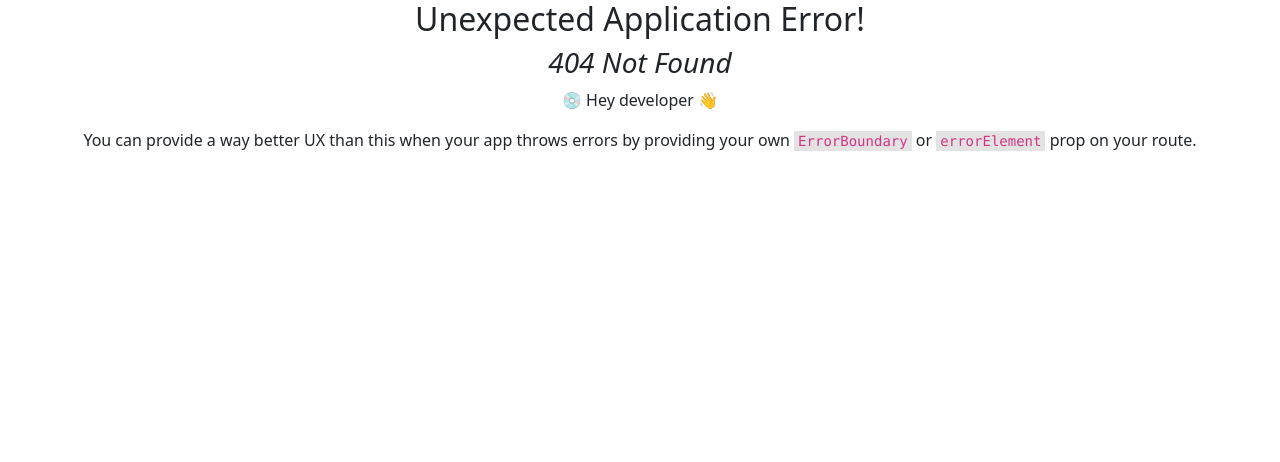
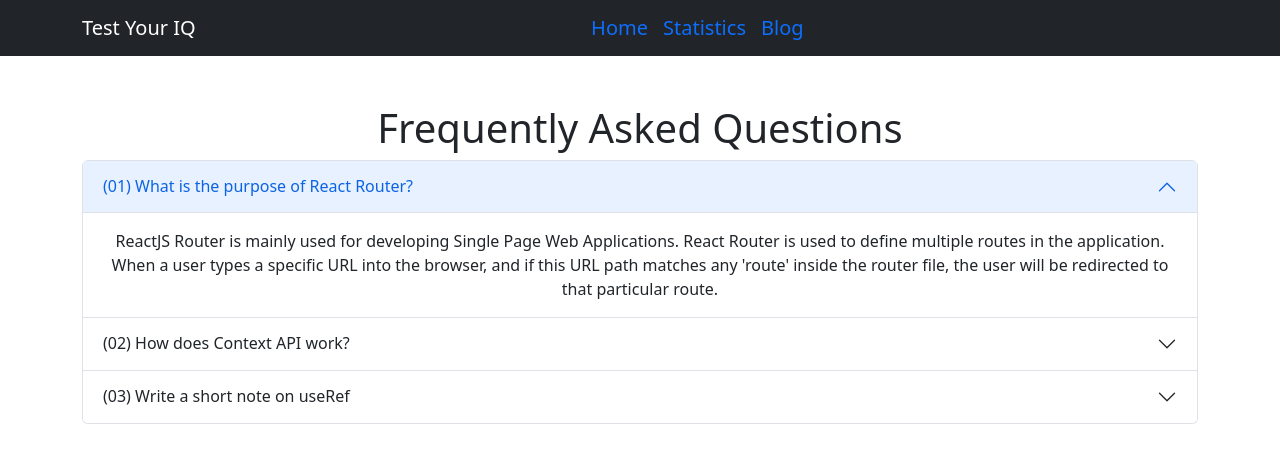
Before and after one commit to hachinrayhan/test-your-iq, a React (Create React App) app: page /blog in a window 1280 px wide. Before the commit this address had no page. Shown: the top 462 px of the page. Built offline with nearby package versions, Linux system fonts and the light colour scheme.

Commit message:
Blog added

```diff
--- a/package.json
+++ b/package.json
@@ -3,6 +3,7 @@
   "version": "0.1.0",
   "private": true,
   "dependencies": {
+    "@heroicons/react": "^2.0.12",
     "@testing-library/jest-dom": "^5.16.5",
     "@testing-library/react": "^13.4.0",
     "@testing-library/user-event": "^13.5.0",
@@ -12,6 +13,7 @@
     "react-dom": "^18.2.0",
     "react-router-dom": "^6.4.2",
     "react-scripts": "5.0.1",
+    "react-toastify": "^9.0.8",
     "web-vitals": "^2.1.4"
   },
   "scripts": {
--- /dev/null
+++ b/src/components/Blog/Blog.js
@@ -0,0 +1,33 @@
+import Accordion from 'react-bootstrap/Accordion';
+
+function Blog() {
+    return (
+        <Accordion className='container mt-5' defaultActiveKey="0">
+            <h1>Frequently Asked Questions</h1>
+            <Accordion.Item eventKey="0">
+                <Accordion.Header>(01) What is the purpose of React Router?</Accordion.Header>
+                <Accordion.Body>
+                    ReactJS Router is mainly used for developing Single Page Web Applications. React Router is used to define multiple routes in the application. When a user types a specific URL into the browser, and if this URL path matches any 'route' inside the router file, the user will be redirected to that particular route.
+                </Accordion.Body>
+            </Accordion.Item>
+            <Accordion.Item eventKey="1">
+                <Accordion.Header>(02) How does Context API work?</Accordion.Header>
+                <Accordion.Body>
+                    Context provides a way to pass data through the component tree without having to pass props down manually at every level. <br />
+                    In a typical React application, data is passed top-down (parent to child) via props, but such usage can be cumbersome for certain types of props (e.g. locale preference, UI theme) that are required by many components within an application. Context provides a way to share values like these between components without having to explicitly pass a prop through every level of the tree.
+                </Accordion.Body>
+            </Accordion.Item>
+            <Accordion.Item eventKey="2">
+                <Accordion.Header>(03) Write a short note on useRef</Accordion.Header>
+                <Accordion.Body>
+                    useRef(initialValue) is a built-in React hook that accepts one argument as the initial value and returns a reference (aka ref). A reference is an object having a special property current. <br />
+                    The useRef Hook allows you to persist values between renders.<br />
+                    It can be used to store a mutable value that does not cause a re-render when updated.<br />
+                    It can be used to access a DOM element directly.
+                </Accordion.Body>
+            </Accordion.Item>
+        </Accordion>
+    );
+}
+
+export default Blog;
--- /dev/null
+++ b/src/components/NotFound/NotFound.js
@@ -0,0 +1,11 @@
+import React from 'react';
+
+const NotFound = () => {
+    return (
+        <div className='mt-5'>
+            <h1>Sorry! <br /> The requested URL was not found on this server. <br /> Error 404</h1>
+        </div>
+    );
+};
+
+export default NotFound;
--- a/src/components/Question/Question.js
+++ b/src/components/Question/Question.js
@@ -1,13 +1,18 @@
 import React from 'react';
+import { checkAnswer } from '../../utilities/functions';
+import { BeakerIcon } from '@heroicons/react/24/solid'
 
 const Question = ({ singleQuestion, index }) => {
-    const { id, question, options } = singleQuestion;
+    const { id, question, options, correctAnswer } = singleQuestion;
     return (
         <div className='bg-info my-2 p-3 rounded'>
+            <div>
+                <BeakerIcon className="h-6 w-6 text-blue-500" />
+            </div>
             <h3><span className='bg-light p-1 rounded me-2'>Question-{index + 1}:</span>{question.replace(/(<([^>]+)>)/ig, '')}</h3>
             {
                 options.map((option, index) => <div key={index}>
-                    <label><input type="radio" name={id} id={index} /> {option}</label>
+                    <label><input onClick={(e) => checkAnswer(e.target.value, correctAnswer)} type="radio" name={id} id={index} value={option} /> {option}</label>
                 </div>)
             }
         </div>
--- /dev/null
+++ b/src/utilities/functions.js
@@ -0,0 +1,21 @@
+import React from 'react';
+
+import { ToastContainer, toast } from 'react-toastify';
+import 'react-toastify/dist/ReactToastify.css';
+
+
+const checkAnswer = (value, correctAnswer) => {
+    if (value === correctAnswer) {
+        toast('Correct!');
+    }
+    else {
+        toast('Incorrect!');
+    }
+    return (
+        <div>
+            <ToastContainer />
+        </div>
+    );
+}
+
+export { checkAnswer };
```
Also changed, not shown: src/App.js (+10 -0 lines), 1 other file (tests, documents, lock files or other folders).
